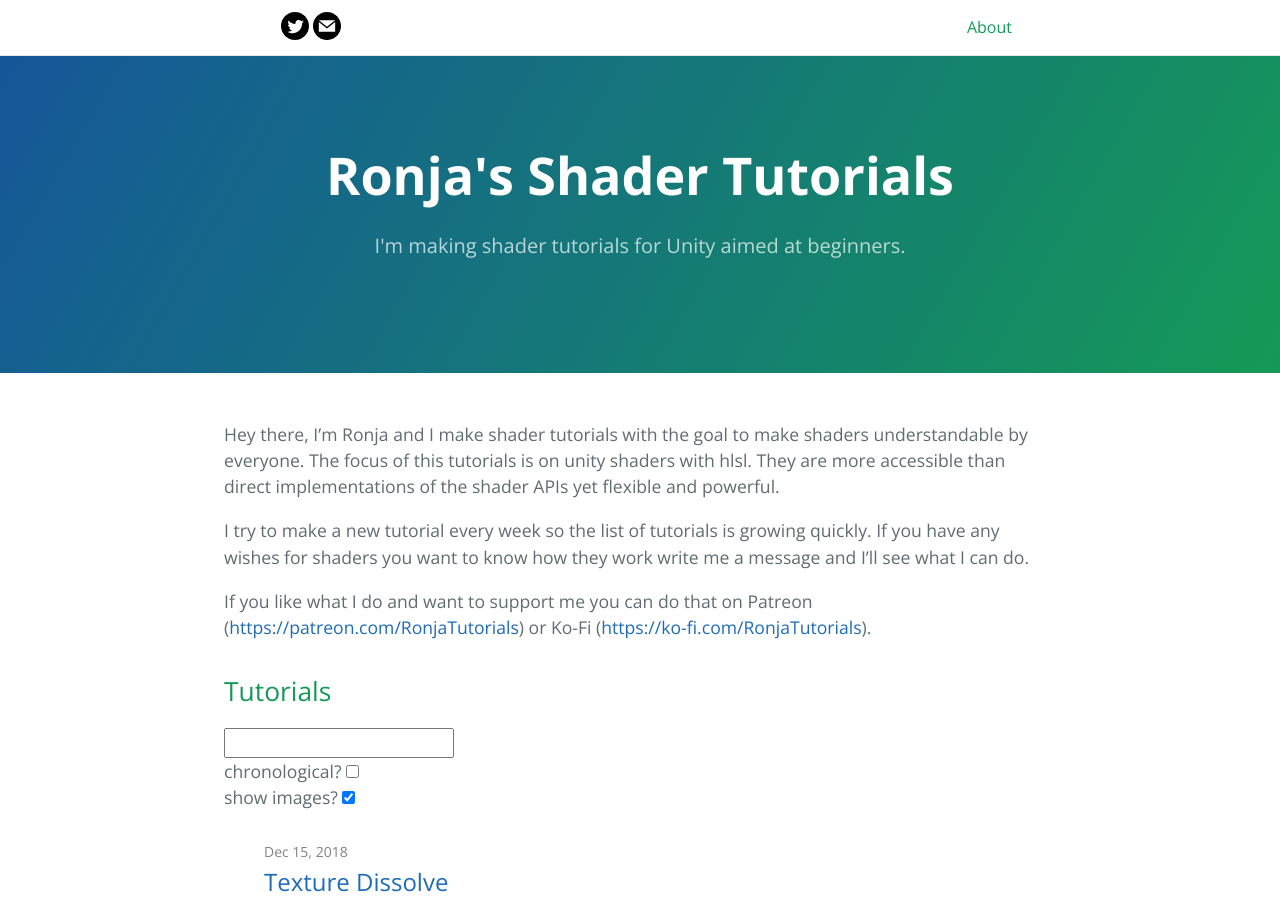
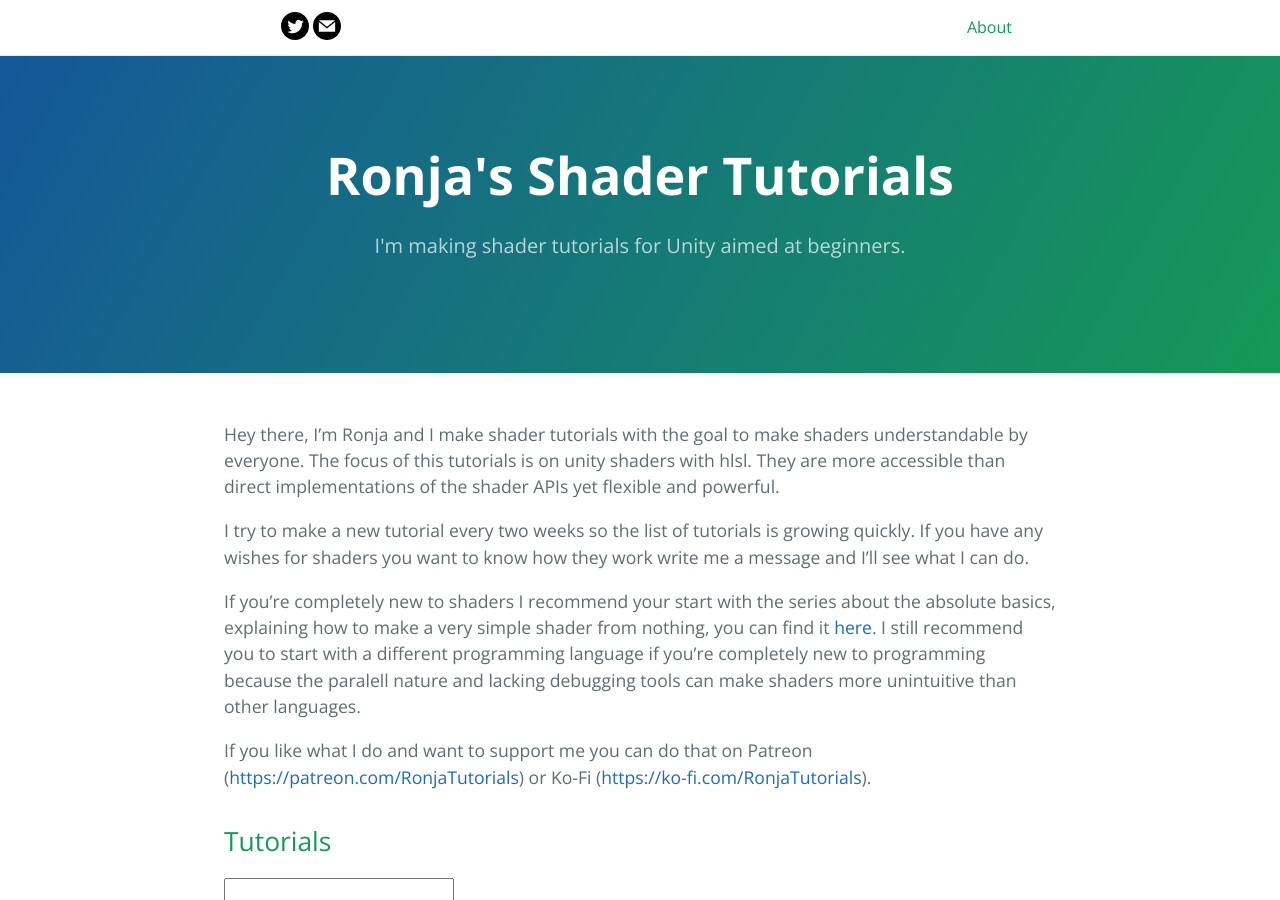
Before and after one commit to ronja-tutorials/ronja-tutorials.github.io, a Jekyll site: the page built from index.md, in a window 1280 px wide and 900 px high. Built offline with Jekyll 4.4.1, drawn with Linux system fonts in a browser that asks for light colours; grey boxes are pictures that could not be loaded.

Commit message:
talk about basics on index page

```diff
--- a/index.md
+++ b/index.md
@@ -5,6 +5,8 @@ layout: home
 Hey there, I'm Ronja and I make shader tutorials with the goal to make shaders understandable by everyone.
 The focus of this tutorials is on unity shaders with hlsl. They are more accessible than direct implementations of the shader APIs yet flexible and powerful.
 
-I try to make a new tutorial every week so the list of tutorials is growing quickly. If you have any wishes for shaders you want to know how they work write me a message and I'll see what I can do.
+I try to make a new tutorial every two weeks so the list of tutorials is growing quickly. If you have any wishes for shaders you want to know how they work write me a message and I'll see what I can do.
+
+If you're completely new to shaders I recommend your start with the series about the absolute basics, explaining how to make a very simple shader from nothing, you can find it [here](/basics.html). I still recommend you to start with a different programming language if you're completely new to programming because the paralell nature and lacking debugging tools can make shaders more unintuitive than other languages.
 
 If you like what I do and want to support me you can do that on Patreon (<https://patreon.com/{{ site.patreon.username }}>) or Ko-Fi (<https://ko-fi.com/{{ site.ko-fi.username }}>).
```
